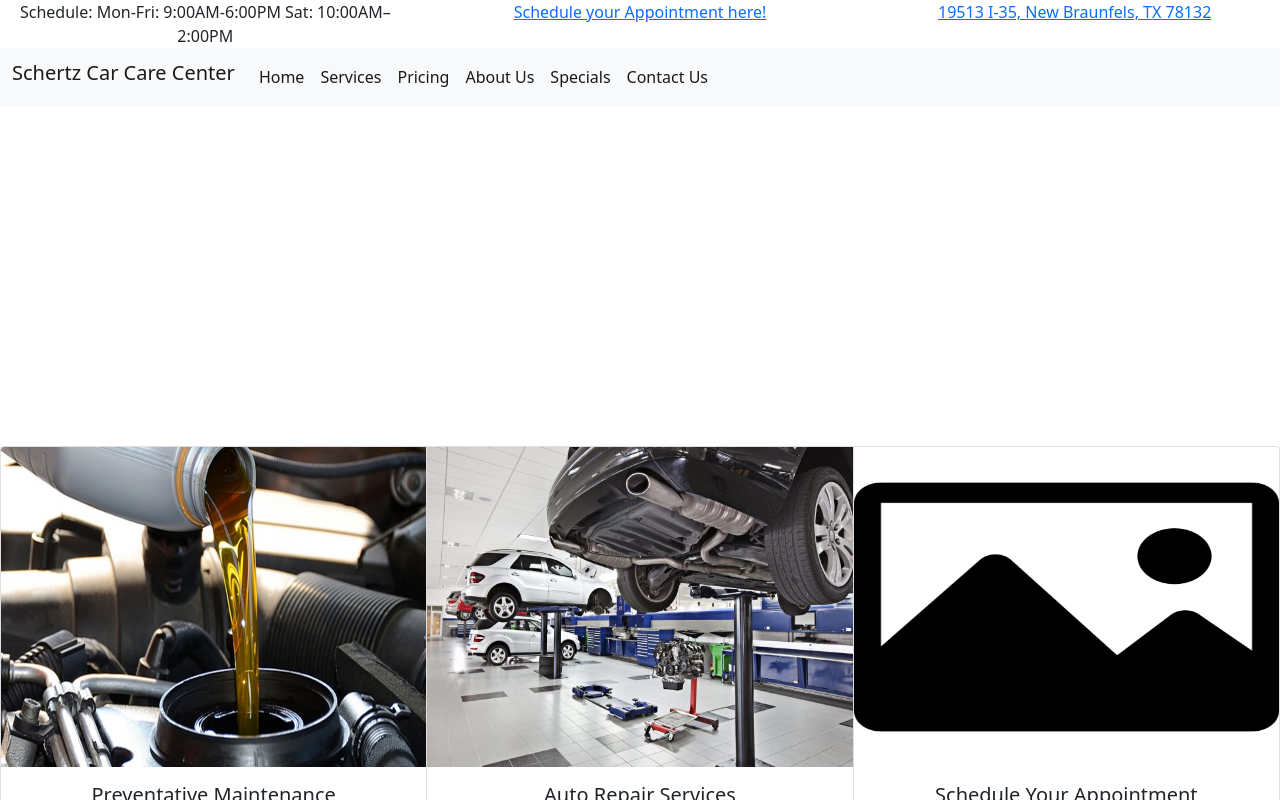
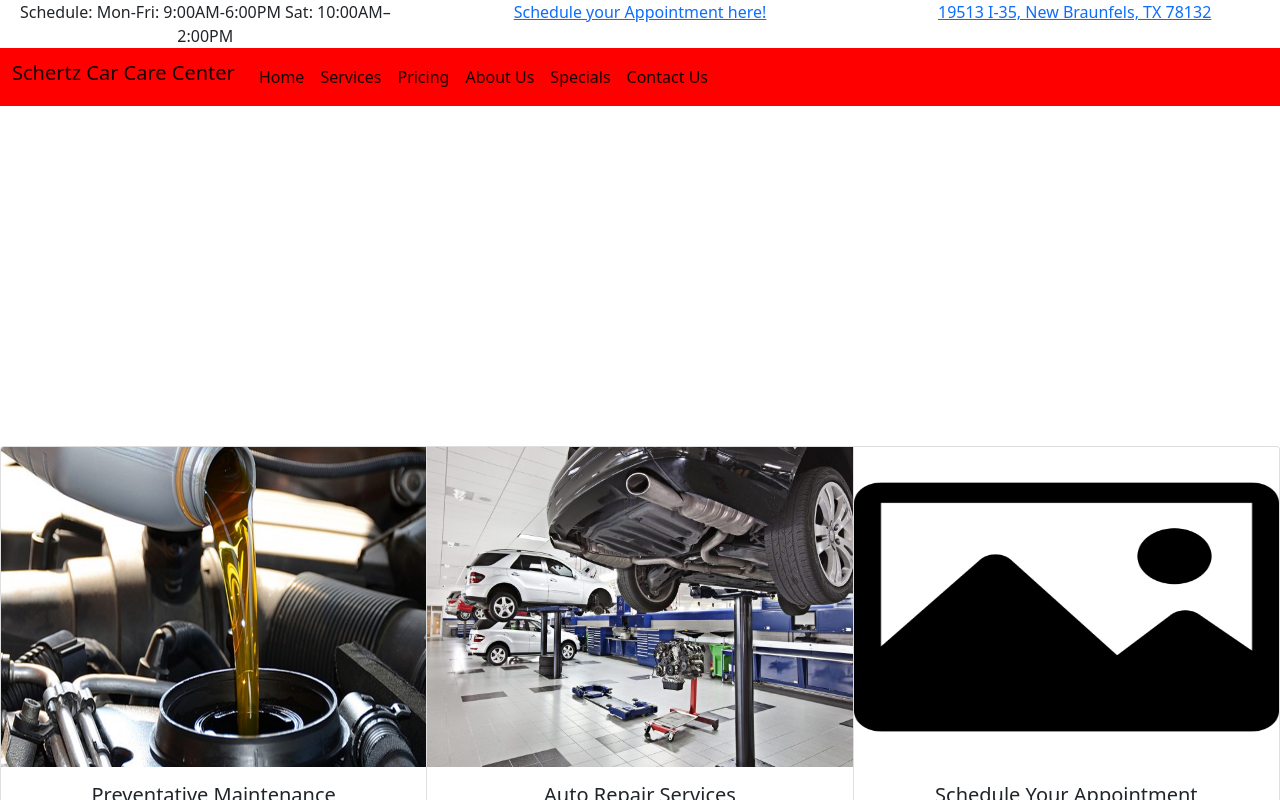
Before and after one commit to Agarc4777/GMCC, a React (Create React App) app in the folder client/: page / in a window 1280 px wide. Shown: the top 800 px of the page. Built offline with nearby package versions, Linux system fonts and the light colour scheme.

Commit message:
added styling to the navbar section. unsuccessful text color change

```diff
--- a/client/src/App.js
+++ b/client/src/App.js
@@ -1,6 +1,6 @@
 import './App.css';
 import TopBar from "./components/Topbar/Index";
-import Navbar from "./components/Navbar/Index";
+import Navbar from "./components/Navbar";
 import Carousels from "./components/Carousels/Index";
 import Cards from "./components/Cards/index";
 import Footer from "./components/Footer/index"
--- a/client/src/components/Navbar/Index.js
+++ b/client/src/components/Navbar/Index.js
@@ -1,9 +1,9 @@
-  import React from "react";
-// import "../styles/Navbar.css";
+import React from "react";
+import "./style.css"
 
 function Navbar() {
   return (
-    <nav class="navbar navbar-expand-lg navbar-light bg-light">
+    <nav class="navbar navbar-expand-lg navbar-light">
     <div class="container-fluid">
         <h1 class="navbar-brand">Schertz Car Care Center</h1>
         <button class="navbar-toggler" type="button" data-bs-toggle="collapse" data-bs-target="#navbarNav" aria-controls="navbarNav" aria-expanded="false" aria-label="Toggle navigation">
--- /dev/null
+++ b/client/src/components/Navbar/style.css
@@ -0,0 +1,11 @@
+.container {
+    color: white;
+}
+
+a:hover {
+    color: red;
+}
+
+.navbar {
+    background-color: red;
+}
```
